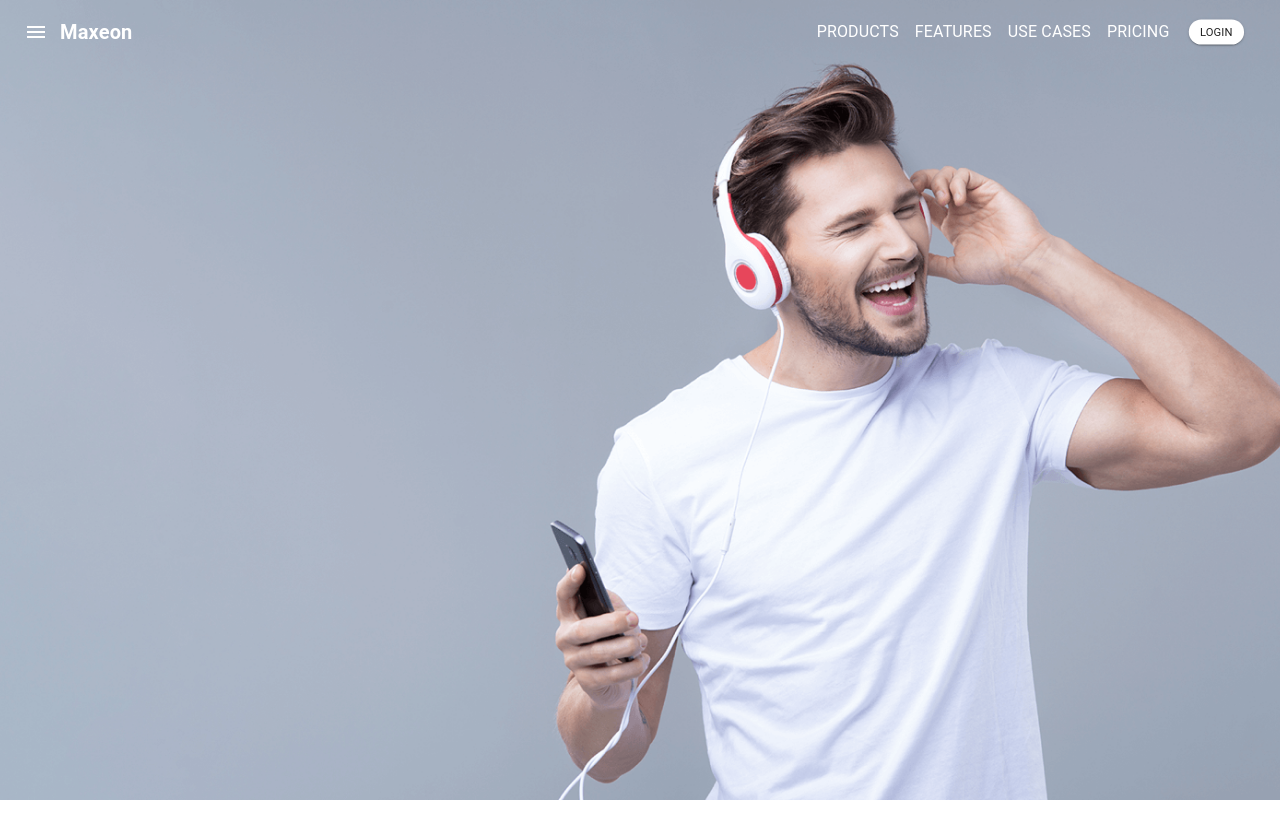
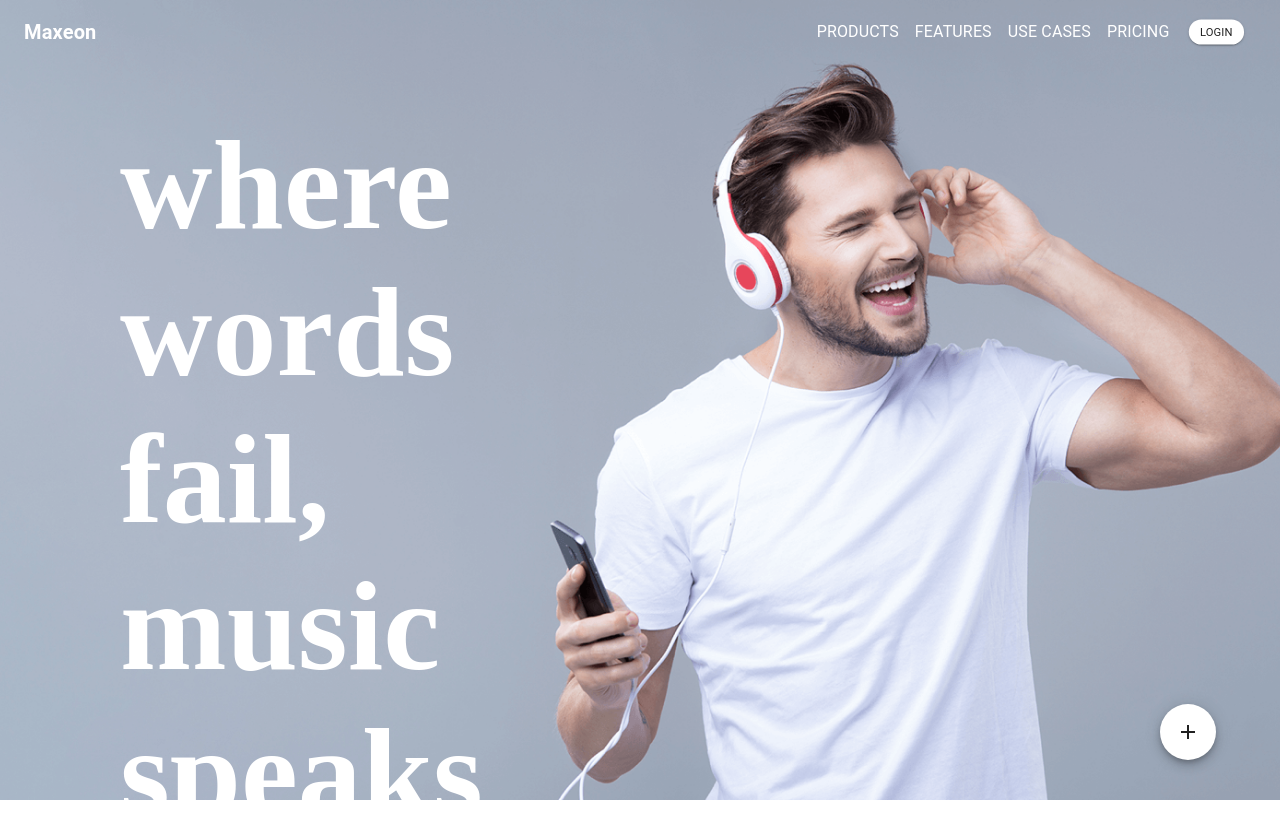
Before and after one commit to ajaynair1998/Maxeon-website-Design, a Next.js app: page / in a window 1280 px wide. Shown: the top 838 px of the page. Before the commit the page ends 800 px from the top, so only its background shows below. Built offline with nearby package versions, Linux system fonts and the light colour scheme.

Commit message:
add header

```diff
--- a/components/Navbar/Navbar.js
+++ b/components/Navbar/Navbar.js
@@ -170,7 +170,7 @@ export default function PrimarySearchAppBar() {
             edge="start"
             aria-label="open drawer"
             sx={{ mr: 2 }}
-            sx={{ color: "primary.main" }}
+            sx={{ color: "primary.main", display: { md: "none" } }}
           >
             <MenuIcon />
           </IconButton>
@@ -179,7 +179,7 @@ export default function PrimarySearchAppBar() {
             noWrap
             component="div"
             color="primary.main"
-            sx={{ display: { xs: "none", sm: "block" } }}
+            sx={{ display: { xs: "block", sm: "block" } }}
           >
             <b>Maxeon</b>
           </Typography>
@@ -244,7 +244,7 @@ export default function PrimarySearchAppBar() {
               <Typography>Login</Typography>
             </Button>
           </Box>
-          <Box sx={{ display: { xs: "flex", md: "none" } }}>
+          <Box sx={{ display: { xs: "none", md: "none" } }}>
             <IconButton
               size="large"
               aria-label="show more"
--- a/package.json
+++ b/package.json
@@ -14,6 +14,7 @@
     "@mui/icons-material": "^5.0.4",
     "@mui/material": "^5.0.4",
     "@mui/styled-engine-sc": "^5.0.3",
+    "@mui/styles": "^5.0.1",
     "next": "11.1.2",
     "react": "17.0.2",
     "react-dom": "17.0.2",
--- a/pages/index.js
+++ b/pages/index.js
@@ -6,6 +6,11 @@ import { Box } from "@mui/system";
 import { Typography } from "@mui/material";
 import Paper from "@mui/material/Paper";
 import { Grid } from "@mui/material";
+import Fab from "@mui/material/Fab";
+import AddIcon from "@mui/icons-material/Add";
+import EditIcon from "@mui/icons-material/Edit";
+import FavoriteIcon from "@mui/icons-material/Favorite";
+import NavigationIcon from "@mui/icons-material/Navigation";
 
 let theme = createTheme({
   palette: {
@@ -20,7 +25,23 @@ let theme = createTheme({
   },
 });
 
-export default function Home() {
+theme.typography.h1 = {
+  "@media (max-width:2000px)": {
+    fontSize: "8rem",
+  },
+  "@media (max-width:1200px)": {
+    fontSize: "8rem",
+  },
+  "@media (max-width:600px)": {
+    fontSize: "4rem",
+  },
+
+  // [theme.breakpoints.down("xs")]: {
+  //   fontSize: "100px",
+  // },
+};
+
+function Home(props) {
   return (
     <ThemeProvider theme={theme}>
       <div>
@@ -52,8 +73,44 @@ export default function Home() {
           >
             <Navbar />
           </Grid>
+          <Grid
+            sx={{
+              position: "absolute",
+              bottom: "5vh",
+              right: "5vw",
+              zIndex: "10rem",
+            }}
+          >
+            <Fab color="primary" aria-label="add">
+              <AddIcon />
+            </Fab>
+          </Grid>
+          <Box
+            sx={{
+              top: "7rem",
+              display: "flex",
+              position: "absolute",
+              marginLeft: "15vh",
+              maxWidth: "100vh",
+            }}
+          >
+            <Box md={5} xs={3} lg={5}>
+              <Typography
+                variant="h1"
+                sx={{
+                  maxWidth: "40%",
+                  color: "primary.main",
+                  justifySelf: "flex-start",
+                }}
+              >
+                where words fail, music speaks
+              </Typography>
+            </Box>
+          </Box>
         </main>
       </div>
     </ThemeProvider>
   );
 }
+
+export default Home;
```
Also changed, not shown: 1 other file (tests, documents, lock files or other folders).
